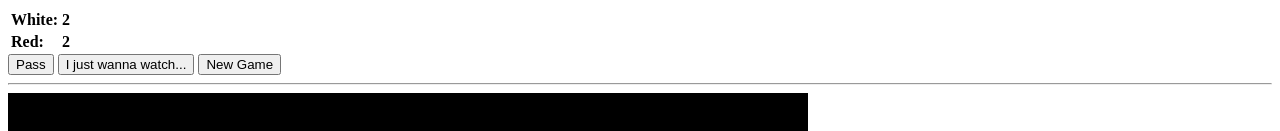
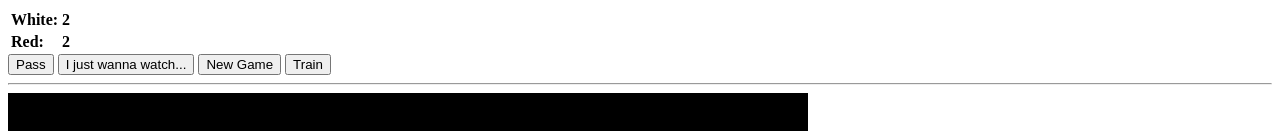
Before and after one commit to briannippert/Othello, a plain HTML site: page index.html in a window 1280 px wide. Shown: the top 131 px of the page. Drawn offline with Linux system fonts and the light colour scheme.

Commit message:
added train button

```diff
--- a/index.html
+++ b/index.html
@@ -31,6 +31,7 @@
   <button style="z-index: 10;" onclick="passTurn()">Pass</button>
   <button style="z-index: 10;" onclick="turnComputerOn()">I just wanna watch...</button>
   <button style="z-index: 10;" onclick="newGame()">New Game</button>
+  <button style="z-index: 10;" onclick="train()">Train</button>
   <hr/>
   <canvas style="z-index: -1;" onclick="handleMouseClick(event)" onmousemove="handleMouseMove(event)" id="canvas"></canvas>
 
```
Also changed, not shown: game.js (+7 -11 lines).
